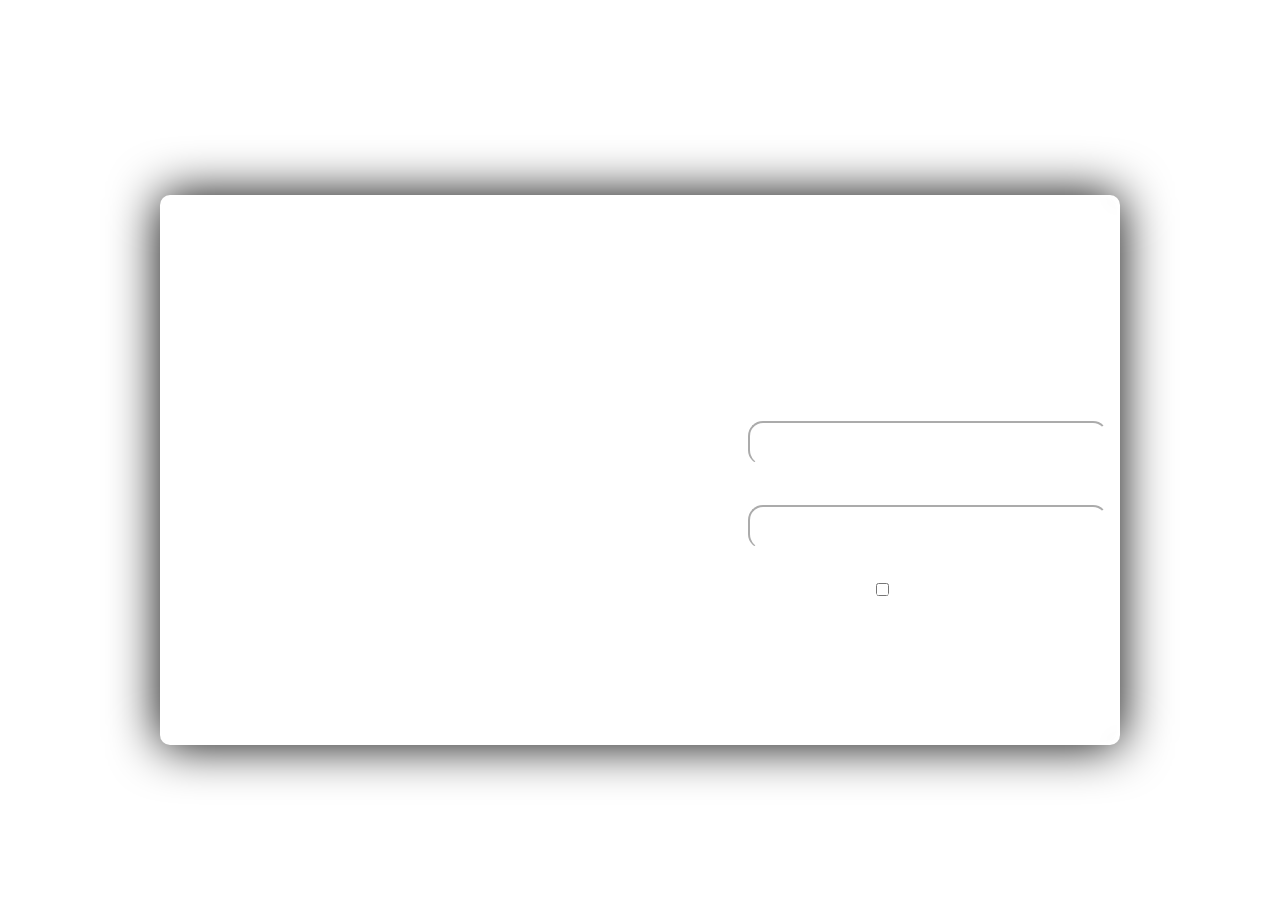
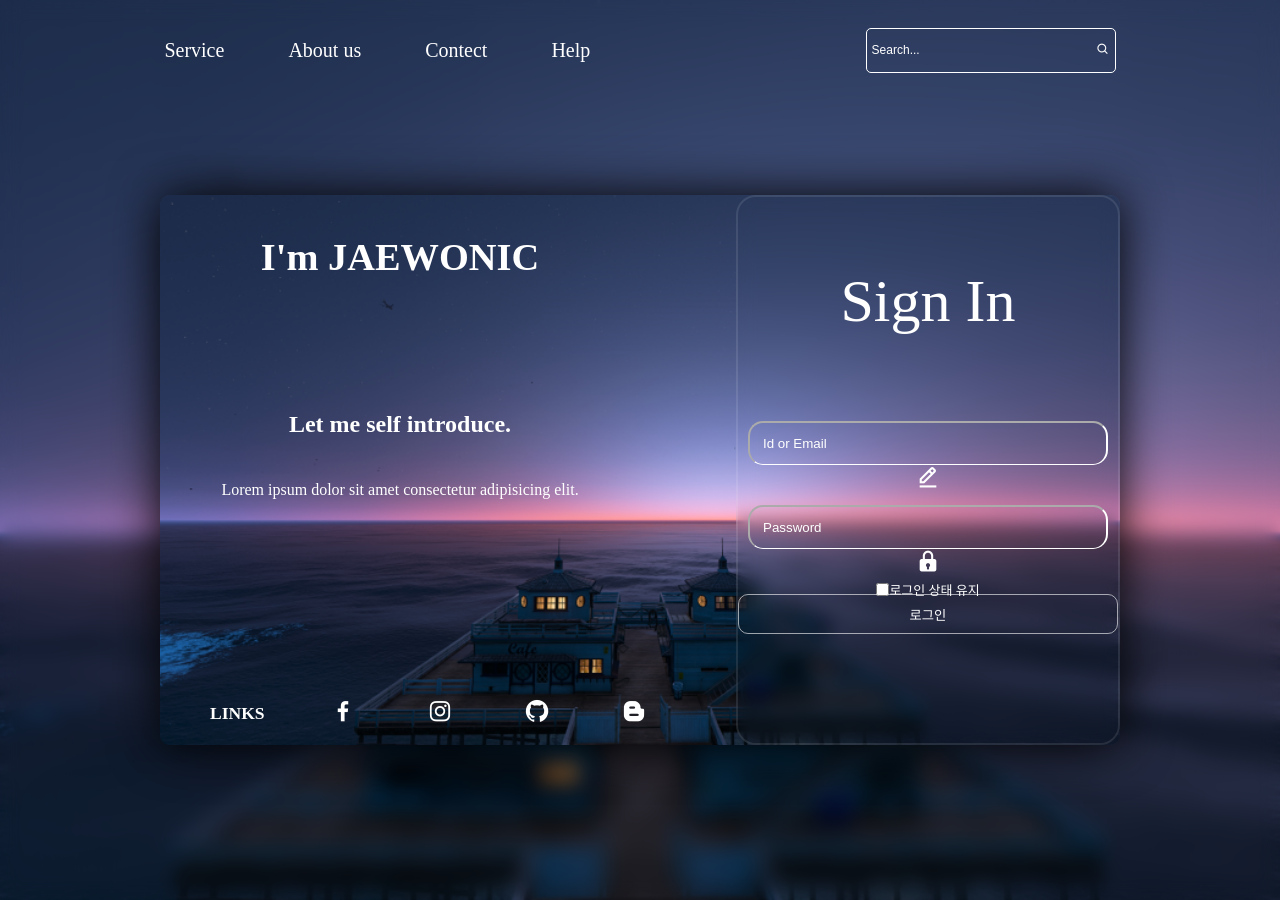
Before and after one commit to Jaewonic/Jaewonic.github.io, a Jekyll site: the page login.html, which Jekyll copies as it is, in a window 1280 px wide. Built offline with Jekyll 4.4.1, drawn with Linux system fonts in a browser that asks for light colours.

Commit message:
Update login.html

```diff
--- a/login.html
+++ b/login.html
@@ -14,7 +14,7 @@
 }
 body{
     height: 100vh;
-    background:url(img/img/bg-1.png) no-repeat;
+    background:url(img/bg-1.png) no-repeat;
     background-size: cover;
     background-position: center;
     -webkit-backdrop-filter: blur(10px);
@@ -107,7 +107,7 @@ body{
     position: absolute;
     width: 75%;
     height: 550px;
-    background: url(img/img/bg-1.png) no-repeat;
+    background: url(img/bg-1.png) no-repeat;
     background-size: cover;
     background-position: center;
     top: 50%;
```
